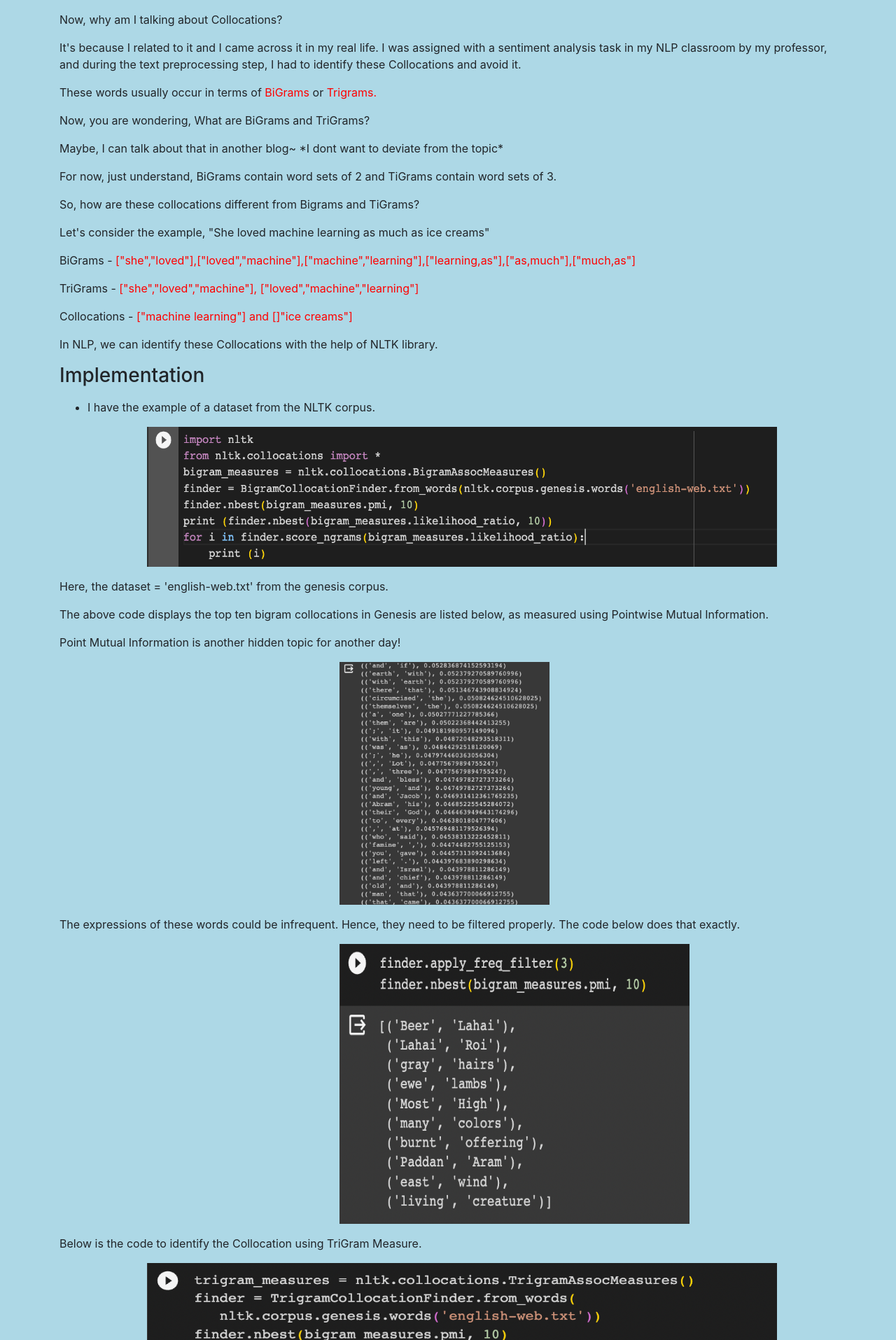
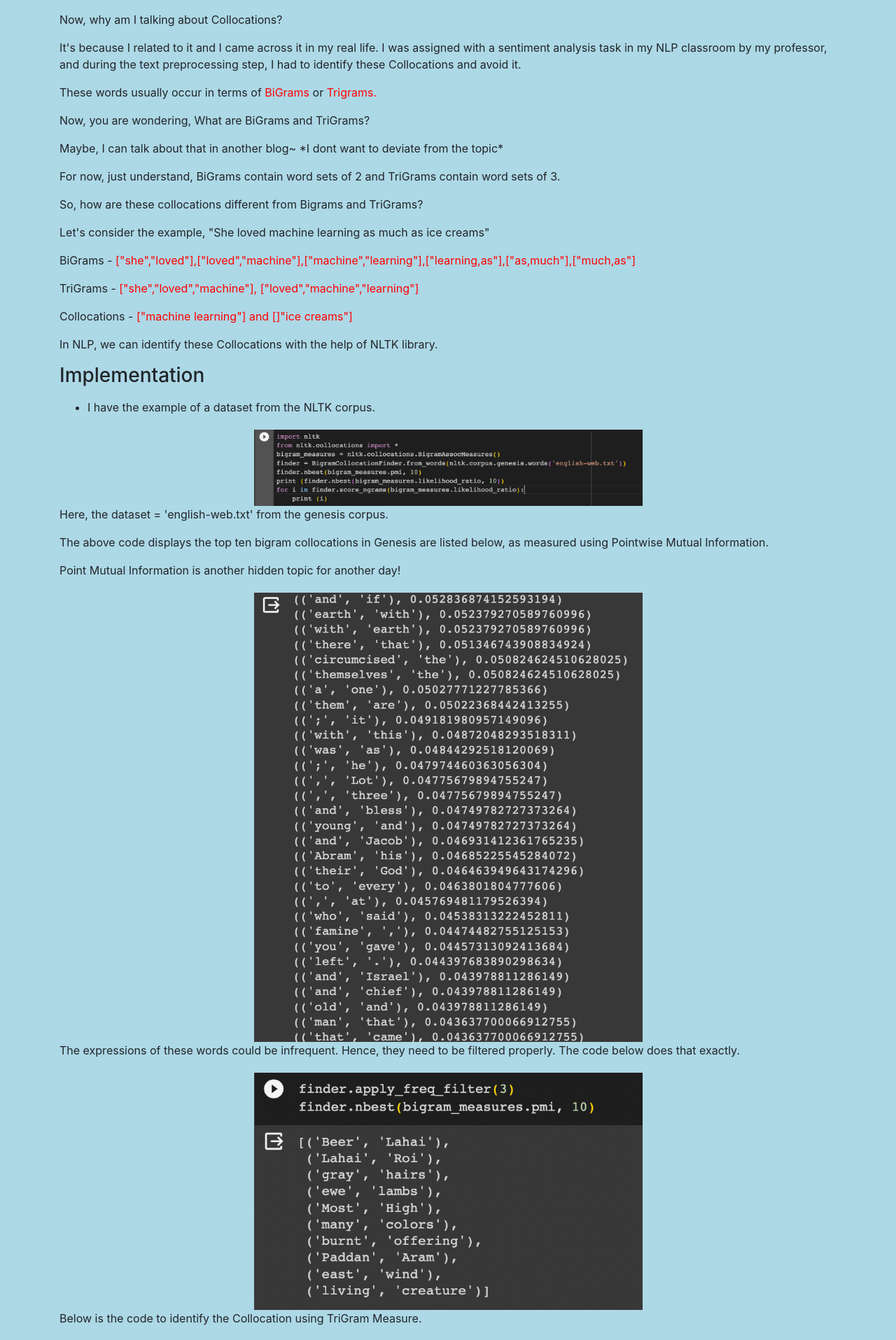
Before and after one commit to vijaayyyyvarshini/datawhisperer, a Flask app: page /tenthblog in a window 1280 px wide. Shown: the part 920-2835 px from the top of the page at 70% size. Run offline with Flask 3, Linux system fonts and the light colour scheme; some libraries are stand-ins or nearby versions.

Commit message:
CSS changes for mobile adaptive page

```diff
--- a/static/css/style.css
+++ b/static/css/style.css
@@ -54,6 +54,7 @@ h2{
     text-align: center;
 
 }
+
 
 .moreintro{
     margin-bottom: 25px;
--- a/templates/sixthblog.html
+++ b/templates/sixthblog.html
@@ -51,8 +51,9 @@
 
        <p>That is why, nothing is easy in this world. For every work, in order to obtain the result, you need to put in maximum of effort!!</p>
 
-       <div class="image" >
-        <img src="/static/images/deeplearning.png" alt="Trulli" width="600px" height="500px">
+
+     <div class="image-container">
+        <img src="/static/images/deeplearning.png" class="image" alt="DL">
     </div>
     <br>
     <p>The above is one of the LSTM models that I built for sentiment analysis.</p>
--- a/templates/tenthblog.html
+++ b/templates/tenthblog.html
@@ -55,9 +55,9 @@
 
         <p>Maybe, I can talk about that in another blog~ *I dont want to deviate from the topic*</p>
 
-        <p>For now, just understand, BiGrams contain word sets of 2 and TiGrams contain word sets of 3.</p>
+        <p>For now, just understand, BiGrams contain word sets of 2 and TriGrams contain word sets of 3.</p>
 
-        <p>So, how are these collocations different from Bigrams and TiGrams? </p>
+        <p>So, how are these collocations different from Bigrams and TriGrams? </p>
 
         <p>Let's consider the example, "She loved machine learning as much as ice creams"</p>
 
@@ -73,11 +73,10 @@
 
         <ul><li>I have the example of a dataset from the NLTK corpus.</li></ul>
 
-        <p>
-            <div class="complexjson" >
-                <img src="/static/images/bigram.png" alt="Trulli" width="900px" height="200px">
-            </div>
-        </p>
+
+     <div class="image-container">
+        <img src="/static/images/bigram.png" class="image" alt="Bigrams">
+    </div>
 
         <p>Here, the dataset = 'english-web.txt' from the genesis corpus.</p>
 
@@ -85,33 +84,30 @@
 
         <p>Point Mutual Information is another hidden topic for another day!</p>
 
-        <p>
-            <div class="bigram" >
-                <img src="/static/images/bigramexample.png" alt="Trulli" width="300px" >
-            </div>
-        </p>
+
+     <div class="image-container">
+        <img src="/static/images/bigramexample.png" class="image" alt="bigramexample">
+    </div>
 
         <p>The expressions of these words could be infrequent. Hence, they need to be filtered properly. The code below does that exactly.</p>
 
-        <p>
-            <div class="bigram" >
-                <img src="/static/images/filter.png" alt="Trulli" width="500px" height="400px">
-            </div>
-        </p>
+
+     <div class="image-container">
+        <img src="/static/images/filter.png" class="image" alt="Filterbigram">
+    </div>
 
         <p>Below is the code to identify the Collocation using TriGram Measure.</p>
 
-        <p><div class="complexjson" >
-            <img src="/static/images/trigram.png" alt="Trulli" width="900px" height="200px">
-        </div> </p>
+
+     <div class="image-container">
+        <img src="/static/images/trigram.png" class="image" alt="Trigrams">
+    </div>
 
         <p>The output is</p>
 
-        <p>
-            <div class="bigram" >
-                <img src="/static/images/trioutput.png" alt="Trulli" width="500px" height="400px">
-            </div>
-        </p>
+        <div class="image-container">
+            <img src="/static/images/trigramoutput.png" class="image" alt="trigramoutput">
+        </div>
 
         <p>I guess this is enough today. </p>
 
```
Also changed, not shown: templates/eighthblog.html (+12 -15 lines), templates/fifthblog.html (+7 -9 lines), templates/fourthblog.html (+17 -26 lines), templates/ninethblog.html (+19 -23 lines), static/images/1695825658108.jpeg (deleted), static/images/trigramoutput.png (added), static/images/trioutput.png (deleted).
